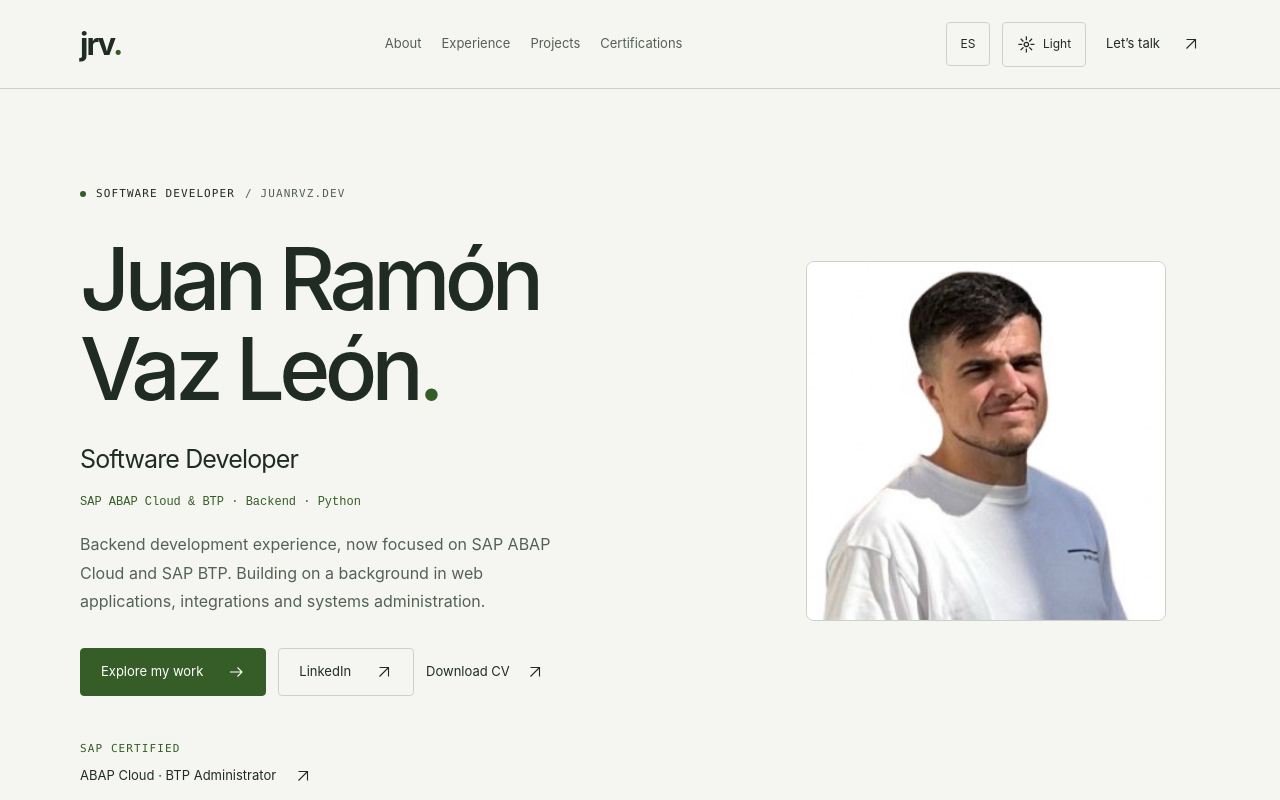
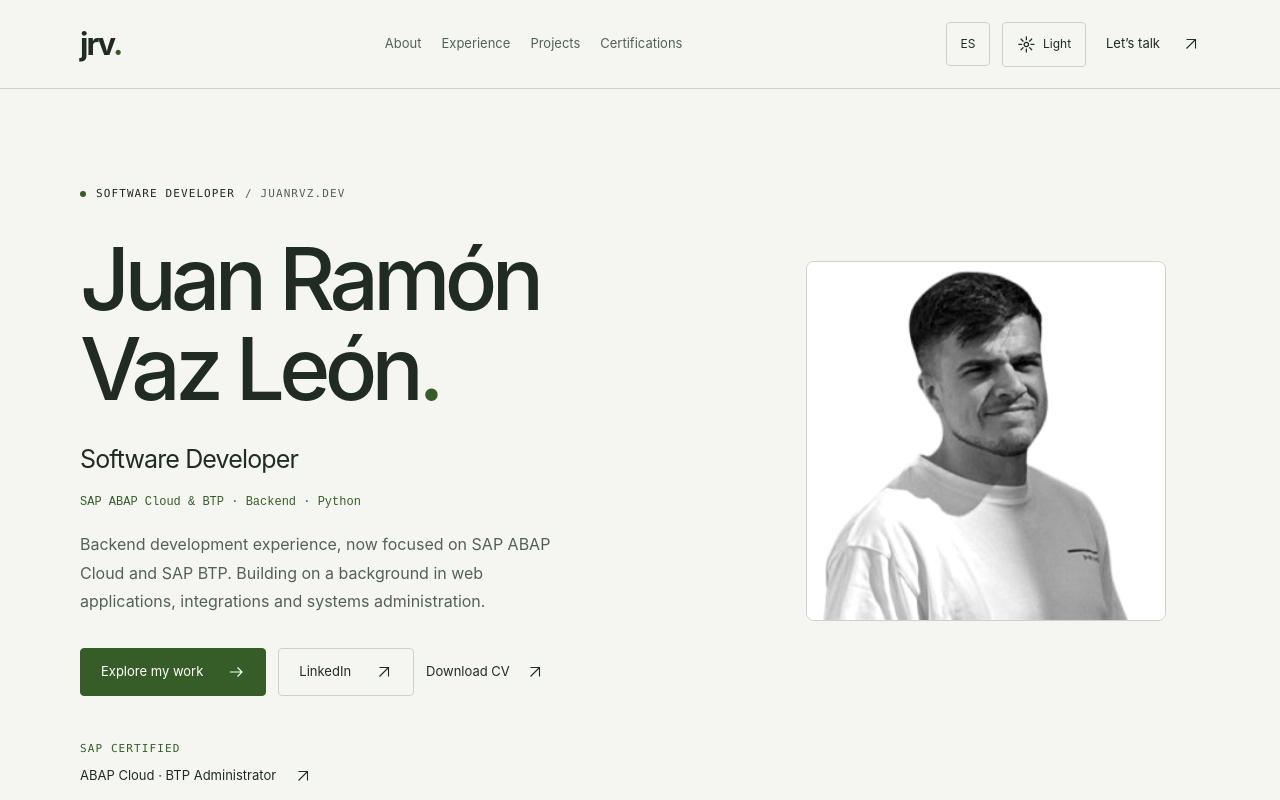
Before and after one commit to JuanRVZ/juanrvz.dev, a React (Vite) app: page / in a window 1280 px wide. Shown: the top 800 px of the page. Built offline with nearby package versions, Linux system fonts and the light colour scheme.

Commit message:
style(hero): display portrait in black and white

```diff
--- a/styles.css
+++ b/styles.css
@@ -863,7 +863,13 @@ a:hover {
   border-radius: 8px;
   background: #fff;
 }
-.hero-portrait img { display: block; width: 100%; height: 100%; object-fit: cover; }
+.hero-portrait img {
+  display: block;
+  width: 100%;
+  height: 100%;
+  object-fit: cover;
+  filter: grayscale(1) contrast(1.03);
+}
 @media (max-width: 760px) {
   .hero-portrait { grid-row: 1; justify-self: start; width: 144px; }
 }
```
